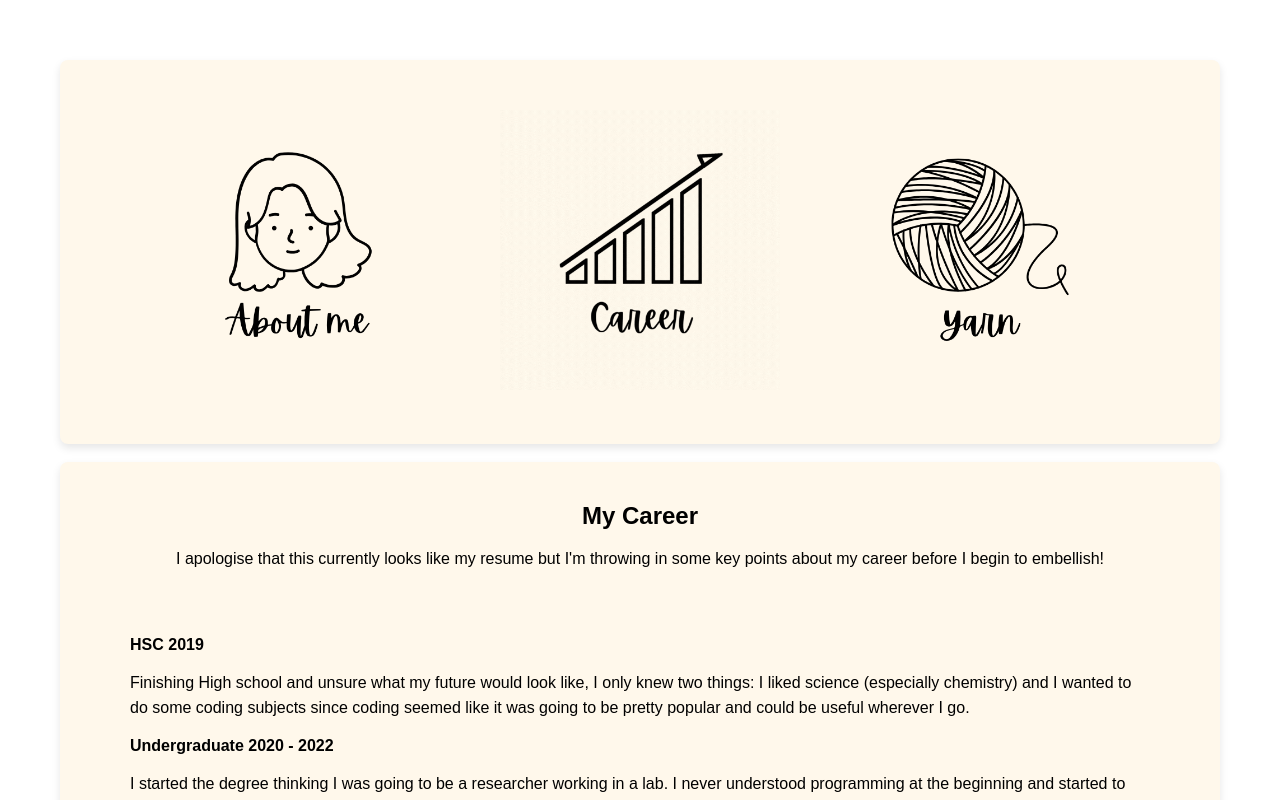
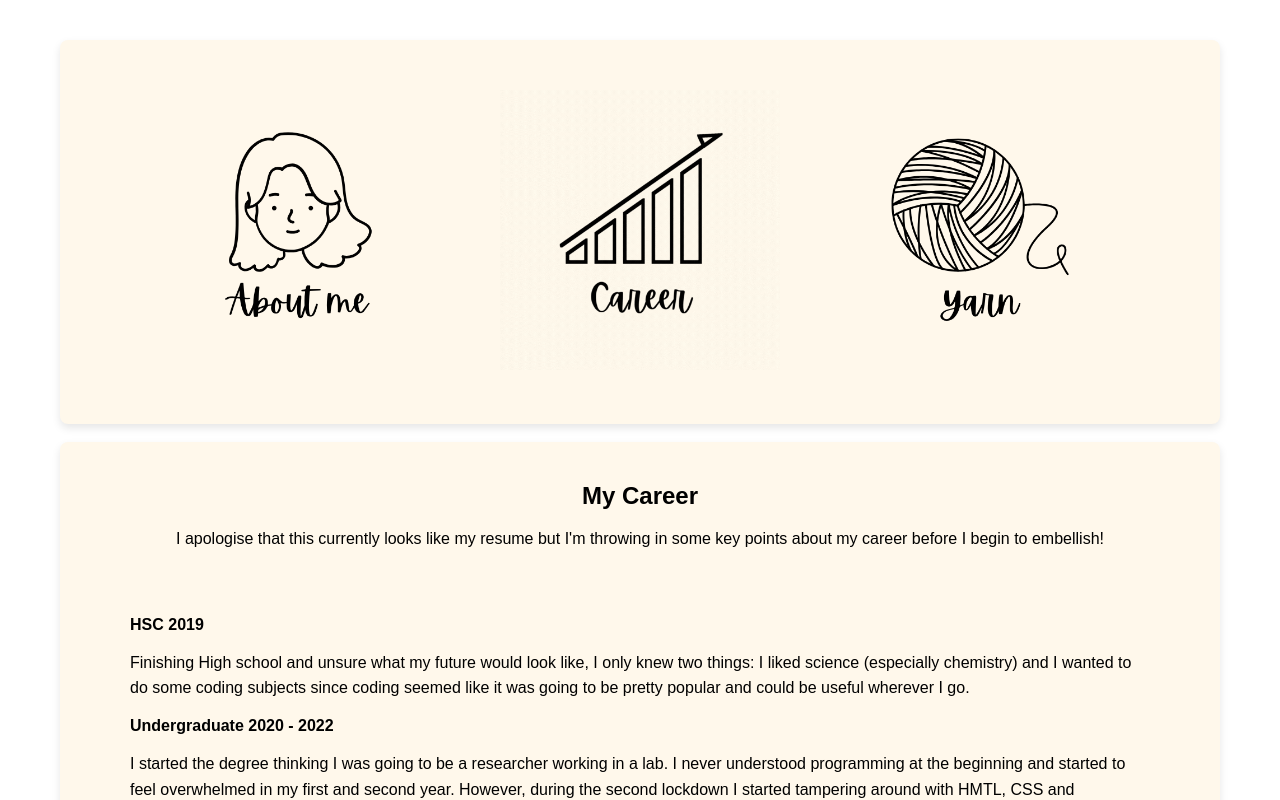
Before and after one commit to vandana1408/allthingsvandana, a React (Create React App) app: page /career in a window 1280 px wide. Shown: the top 800 px of the page. Built offline with nearby package versions, Linux system fonts and the light colour scheme.

Commit message:
fixing bug in app.css

```diff
--- a/src/App.css
+++ b/src/App.css
@@ -9,9 +9,9 @@ body, html {
   display: flex;
   flex-direction: column;
   align-items: center;
-  justify-content: center;
   min-height: 100vh;
   padding: 20px;
+  padding-top: 0px;
 }
 
 h1 {
```
